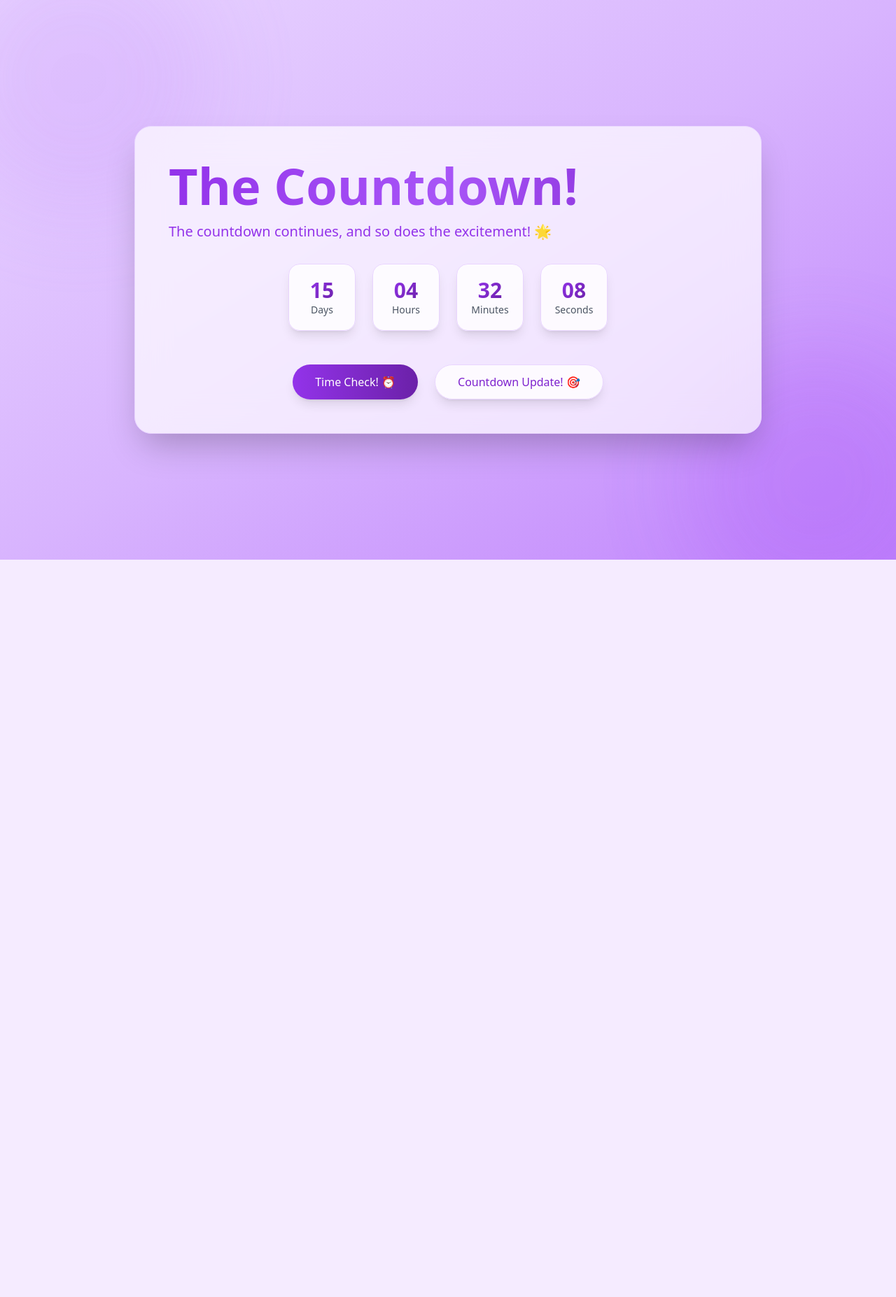
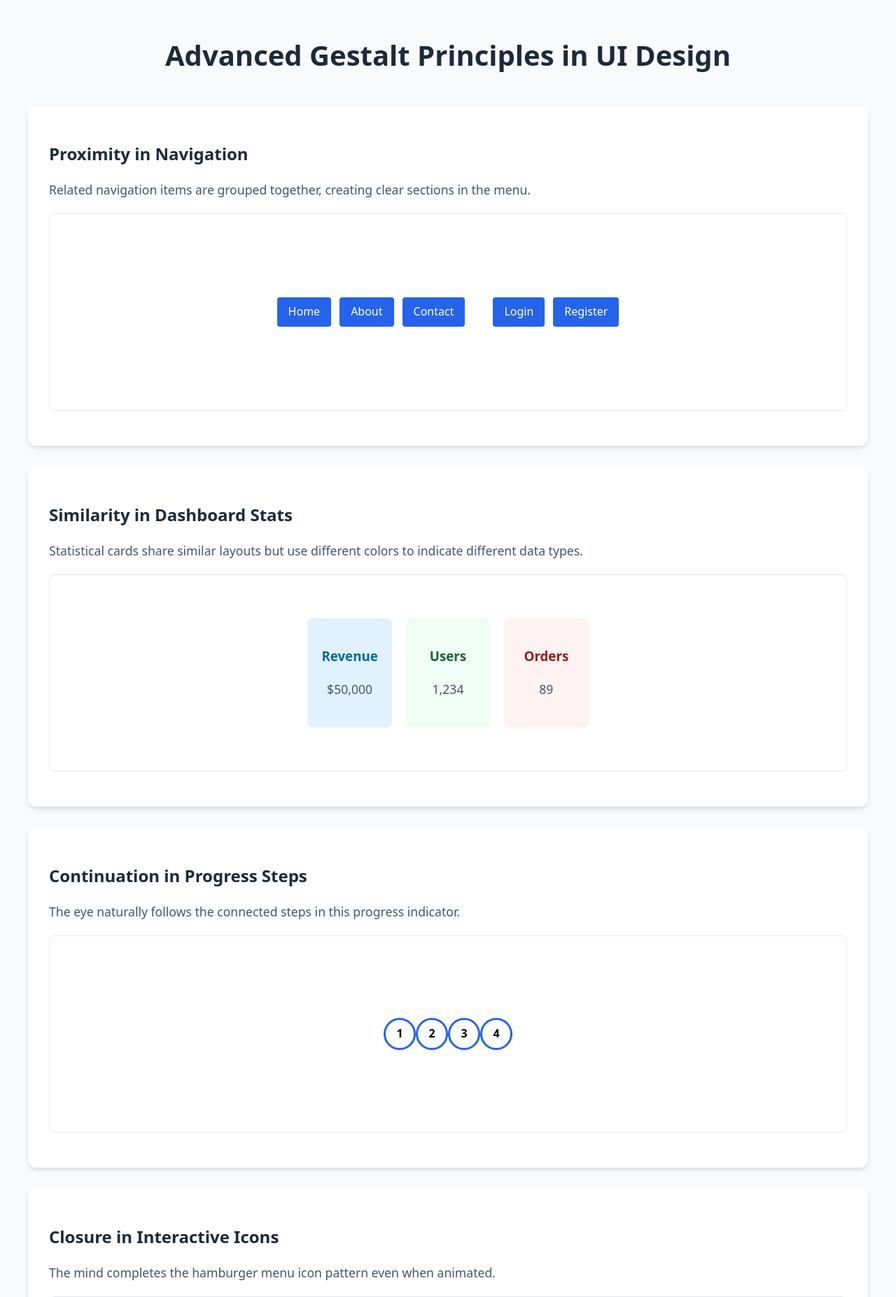
Before and after one commit to Levi-LMN/Probable-enigma, a Flask app: template templates/test.html in a window 1280 px wide. Shown: the top 1854 px of the page at 70% size. Before the commit the page ends 800 px from the top, so only its background shows below. Run offline with Flask 3, Linux system fonts and the light colour scheme; the template is opened without the code that fills it, so the values that code supplies are empty; some libraries are stand-ins or nearby versions.

Commit message:
reference

```diff
--- a/templates/home.html
+++ b/templates/home.html
@@ -21,7 +21,7 @@
 
     <!-- About Text with Subtle Scroll Animation -->
     <p class="mt-6 max-w-3xl text-center text-gray-400 text-lg leading-relaxed relative z-10 opacity-0 animate-fade-in">
-        I build immersive and scalable web applications, blending creativity with technology. Let’s create something extraordinary!
+        I design and develop websites, build mobile apps, and automate repetitive or manual tasks to streamline your workflow. Let’s create something extraordinary!
     </p>
 
     <!-- Action Buttons with Neon Glow -->
--- a/templates/test.html
+++ b/templates/test.html
@@ -1,155 +1,311 @@
 <!DOCTYPE html>
-<html lang="en">
+<html>
 <head>
-    <meta charset="UTF-8">
-    <meta name="viewport" content="width=device-width, initial-scale=1.0">
-    <title>Countdown to Amazing</title>
-    <link rel="icon" href="https://m.media-amazon.com/images/I/51r-lgDllrL.jpg">
-    <script src="https://cdnjs.cloudflare.com/ajax/libs/moment.js/2.29.1/moment.min.js"></script>
-    <script src="https://cdn.tailwindcss.com"></script>
-    <link href="https://cdnjs.cloudflare.com/ajax/libs/animate.css/4.1.1/animate.min.css" rel="stylesheet">
+    <title>Advanced Gestalt Principles in UI Design</title>
+    <style>
+        :root {
+            --primary: #2563eb;
+            --secondary: #dc2626;
+            --neutral: #1e293b;
+            --bg: #f8fafc;
+        }
+
+        body {
+            font-family: system-ui, -apple-system, sans-serif;
+            line-height: 1.6;
+            max-width: 1200px;
+            margin: 0 auto;
+            padding: 20px;
+            background: var(--bg);
+        }
+
+        .principle-card {
+            background: white;
+            border-radius: 12px;
+            padding: 30px;
+            margin: 30px 0;
+            box-shadow: 0 4px 6px rgba(0,0,0,0.1);
+            transition: transform 0.3s ease;
+        }
+
+        .principle-card:hover {
+            transform: translateY(-5px);
+        }
+
+        .demo-container {
+            background: white;
+            padding: 40px;
+            margin: 20px 0;
+            border-radius: 8px;
+            border: 1px solid #e2e8f0;
+            min-height: 200px;
+            display: flex;
+            justify-content: center;
+            align-items: center;
+        }
+
+        /* Proximity Example - Navigation Menu */
+        .nav-menu {
+            display: flex;
+            gap: 40px;
+            justify-content: center;
+        }
+
+        .nav-group {
+            display: flex;
+            gap: 12px;
+        }
+
+        .nav-item {
+            padding: 8px 16px;
+            background: var(--primary);
+            color: white;
+            border-radius: 4px;
+            cursor: pointer;
+            transition: transform 0.2s;
+        }
+
+        .nav-item:hover {
+            transform: scale(1.1);
+        }
+
+        /* Similarity Example - Dashboard Cards */
+        .dashboard {
+            display: grid;
+            grid-template-columns: repeat(3, 1fr);
+            gap: 20px;
+        }
+
+        .stat-card {
+            padding: 20px;
+            border-radius: 8px;
+            text-align: center;
+            cursor: pointer;
+            transition: transform 0.2s;
+        }
+
+        .revenue {
+            background: #e0f2fe;
+            color: #0369a1;
+        }
+
+        .users {
+            background: #f0fdf4;
+            color: #166534;
+        }
+
+        .orders {
+            background: #fef2f2;
+            color: #991b1b;
+        }
+
+        .stat-card:hover {
+            transform: scale(1.05);
+        }
+
+        /* Continuation Example - Progress Steps */
+        .progress-steps {
+            display: flex;
+            align-items: center;
+            justify-content: space-between;
+            max-width: 600px;
+            margin: 0 auto;
+            position: relative;
+        }
+
+        .progress-line {
+            position: absolute;
+            height: 3px;
+            background: var(--primary);
+            top: 50%;
+            left: 0;
+            right: 0;
+            z-index: 1;
+        }
+
+        .step {
+            width: 40px;
+            height: 40px;
+            border-radius: 50%;
+            background: white;
+            border: 3px solid var(--primary);
+            z-index: 2;
+            display: flex;
+            align-items: center;
+            justify-content: center;
+            font-weight: bold;
+            transition: transform 0.3s;
+        }
+
+        .step:hover {
+            transform: scale(1.2);
+        }
+
+        /* Closure Example - Icon Set */
+        .icon-set {
+            display: flex;
+            gap: 30px;
+            justify-content: center;
+        }
+
+        .icon {
+            width: 60px;
+            height: 60px;
+            position: relative;
+            cursor: pointer;
+        }
+
+        .icon-line {
+            position: absolute;
+            background: var(--neutral);
+            transition: transform 0.3s;
+        }
+
+        .menu-icon .icon-line {
+            width: 100%;
+            height: 3px;
+            left: 0;
+        }
+
+        .menu-icon .line1 { top: 15px; }
+        .menu-icon .line2 { top: 28px; }
+        .menu-icon .line3 { top: 41px; }
+
+        .menu-icon:hover .line1 { transform: rotate(45deg) translate(8px, 8px); }
+        .menu-icon:hover .line2 { opacity: 0; }
+        .menu-icon:hover .line3 { transform: rotate(-45deg) translate(8px, -8px); }
+
+        /* Figure/Ground Example - Cards */
+        .card-stack {
+            position: relative;
+            width: 300px;
+            height: 200px;
+            margin: 0 auto;
+        }
+
+        .stack-card {
+            position: absolute;
+            width: 100%;
+            height: 100%;
+            background: white;
+            border-radius: 12px;
+            box-shadow: 0 4px 6px rgba(0,0,0,0.1);
+            transition: transform 0.3s ease;
+            display: flex;
+            align-items: center;
+            justify-content: center;
+            font-size: 24px;
+            color: var(--neutral);
+        }
+
+        .card-1 { transform: rotate(-5deg); background: #bfdbfe; }
+        .card-2 { transform: rotate(0deg); background: #93c5fd; }
+        .card-3 { transform: rotate(5deg); background: #60a5fa; }
+
+        .card-stack:hover .card-1 { transform: rotate(-15deg) translateX(-20px); }
+        .card-stack:hover .card-3 { transform: rotate(15deg) translateX(20px); }
+
+        h1 {
+            color: var(--neutral);
+            text-align: center;
+            font-size: 2.5rem;
+            margin-bottom: 40px;
+        }
+
+        h2 {
+            color: var(--neutral);
+            margin-bottom: 15px;
+            font-size: 1.5rem;
+        }
+
+        p {
+            color: #475569;
+            margin-bottom: 20px;
+            font-size: 1.1rem;
+        }
+    </style>
 </head>
-<body class="min-h-screen bg-gradient-to-br from-purple-200 via-purple-300 to-purple-400 flex items-center justify-center p-4 relative overflow-hidden">
-    <!-- Background animations remain the same -->
-    <div class="absolute inset-0 overflow-hidden">
-        <div class="absolute w-96 h-96 bg-purple-400/30 rounded-full blur-3xl -top-20 -left-20 animate-pulse"></div>
-        <div class="absolute w-96 h-96 bg-purple-500/30 rounded-full blur-3xl -bottom-20 -right-20 animate-pulse" style="animation-delay: 1s;"></div>
-    </div>
+<body>
+    <h1>Advanced Gestalt Principles in UI Design</h1>
 
-    <!-- Modal 1 -->
-    <div id="notifyModal" class="hidden fixed inset-0 bg-black/50 backdrop-blur-sm flex items-center justify-center z-50">
-        <div class="bg-white rounded-3xl p-8 max-w-md mx-4 animate__animated animate__bounceIn">
-            <h3 class="text-2xl font-bold text-purple-600 mb-4">Time Check! ⏰</h3>
-            <p class="text-gray-700 mb-6" id="modalMessage"></p>
-            <div class="flex justify-end gap-4">
-                <button onclick="closeModal('notifyModal')" class="px-6 py-2 bg-purple-600 text-white rounded-xl hover:bg-purple-700">Back to counting! ⏳</button>
-            </div>
+    <div class="principle-card">
+        <h2>Proximity in Navigation</h2>
+        <p>Related navigation items are grouped together, creating clear sections in the menu.</p>
+        <div class="demo-container">
+            <nav class="nav-menu">
+                <div class="nav-group">
+                    <div class="nav-item">Home</div>
+                    <div class="nav-item">About</div>
+                    <div class="nav-item">Contact</div>
+                </div>
+                <div class="nav-group">
+                    <div class="nav-item">Login</div>
+                    <div class="nav-item">Register</div>
+                </div>
+            </nav>
         </div>
     </div>
 
-    <!-- Modal 2 -->
-    <div id="learnModal" class="hidden fixed inset-0 bg-black/50 backdrop-blur-sm flex items-center justify-center z-50">
-        <div class="bg-white rounded-3xl p-8 max-w-md mx-4 animate__animated animate__bounceIn">
-            <h3 class="text-2xl font-bold text-purple-600 mb-4">Countdown Update! 🎯</h3>
-            <p class="text-gray-700 mb-6" id="spoilerMessage"></p>
-            <div class="flex justify-end">
-                <button onclick="closeModal('learnModal')" class="px-6 py-2 bg-purple-600 text-white rounded-xl hover:bg-purple-700">Can't wait! 💜</button>
-            </div>
-        </div>
-    </div>
-
-    <div class="max-w-4xl w-full relative">
-        <div class="bg-white/70 backdrop-blur-xl rounded-3xl shadow-2xl p-12 border border-purple-200">
-            <div class="animate-fadeIn">
-                <h1 class="text-5xl md:text-7xl font-bold bg-gradient-to-r from-purple-600 via-purple-500 to-purple-700 bg-clip-text text-transparent mb-4 animate__animated animate__fadeInDown">
-                    The Countdown!
-                </h1>
-
-                <p id="dailyMessage" class="text-xl text-purple-600 mb-8 font-medium"></p>
-
-                <!-- Countdown boxes remain the same -->
-                <div class="flex flex-wrap justify-center gap-6 mb-12">
-                    <div class="w-24 h-24 bg-white/80 rounded-2xl shadow-lg flex flex-col items-center justify-center transform hover:scale-105 transition-transform duration-300 border border-purple-200">
-                        <span id="days" class="text-3xl font-bold bg-gradient-to-br from-purple-600 to-purple-800 bg-clip-text text-transparent">00</span>
-                        <span class="text-sm text-gray-600 font-medium">Days</span>
-                    </div>
-                    <div class="w-24 h-24 bg-white/80 rounded-2xl shadow-lg flex flex-col items-center justify-center transform hover:scale-105 transition-transform duration-300 border border-purple-200">
-                        <span id="hours" class="text-3xl font-bold bg-gradient-to-br from-purple-600 to-purple-800 bg-clip-text text-transparent">00</span>
-                        <span class="text-sm text-gray-600 font-medium">Hours</span>
-                    </div>
-                    <div class="w-24 h-24 bg-white/80 rounded-2xl shadow-lg flex flex-col items-center justify-center transform hover:scale-105 transition-transform duration-300 border border-purple-200">
-                        <span id="minutes" class="text-3xl font-bold bg-gradient-to-br from-purple-600 to-purple-800 bg-clip-text text-transparent">00</span>
-                        <span class="text-sm text-gray-600 font-medium">Minutes</span>
-                    </div>
-                    <div class="w-24 h-24 bg-white/80 rounded-2xl shadow-lg flex flex-col items-center justify-center transform hover:scale-105 transition-transform duration-300 border border-purple-200">
-                        <span id="seconds" class="text-3xl font-bold bg-gradient-to-br from-purple-600 to-purple-800 bg-clip-text text-transparent">00</span>
-                        <span class="text-sm text-gray-600 font-medium">Seconds</span>
-                    </div>
+    <div class="principle-card">
+        <h2>Similarity in Dashboard Stats</h2>
+        <p>Statistical cards share similar layouts but use different colors to indicate different data types.</p>
+        <div class="demo-container">
+            <div class="dashboard">
+                <div class="stat-card revenue">
+                    <h3>Revenue</h3>
+                    <p>$50,000</p>
                 </div>
-
-                <div class="flex justify-center gap-6">
-                    <button onclick="openModal('notifyModal')" class="px-8 py-3 bg-gradient-to-r from-purple-600 to-purple-800 text-white rounded-full font-medium shadow-lg hover:shadow-xl transform hover:-translate-y-1 transition-all duration-300">
-                        Time Check! ⏰
-                    </button>
-                    <button onclick="openModal('learnModal')" class="px-8 py-3 bg-white/80 text-purple-700 rounded-full font-medium shadow-lg hover:shadow-xl transform hover:-translate-y-1 transition-all duration-300 border border-purple-200">
-                        Countdown Update! 🎯
-                    </button>
+                <div class="stat-card users">
+                    <h3>Users</h3>
+                    <p>1,234</p>
+                </div>
+                <div class="stat-card orders">
+                    <h3>Orders</h3>
+                    <p>89</p>
                 </div>
             </div>
         </div>
     </div>
 
-    <script>
-        const countDownDate = new Date("Feb 26, 2025 00:00:00").getTime();
+    <div class="principle-card">
+        <h2>Continuation in Progress Steps</h2>
+        <p>The eye naturally follows the connected steps in this progress indicator.</p>
+        <div class="demo-container">
+            <div class="progress-steps">
+                <div class="progress-line"></div>
+                <div class="step">1</div>
+                <div class="step">2</div>
+                <div class="step">3</div>
+                <div class="step">4</div>
+            </div>
+        </div>
+    </div>
 
-        const dailyMessages = [
-            "Every tick brings us closer to something amazing! ✨",
-            "Time flies when you're counting down to greatness! 🚀",
-            "Another day closer to the big reveal! 🎉",
-            "Tick tock, making every second count! ⏱️",
-            "The countdown continues, and so does the excitement! 🌟",
-            "Each moment is precious in this purple countdown! 💜",
-            "Keep watching, something wonderful is coming! 🎯"
-        ];
+    <div class="principle-card">
+        <h2>Closure in Interactive Icons</h2>
+        <p>The mind completes the hamburger menu icon pattern even when animated.</p>
+        <div class="demo-container">
+            <div class="icon-set">
+                <div class="icon menu-icon">
+                    <div class="icon-line line1"></div>
+                    <div class="icon-line line2"></div>
+                    <div class="icon-line line3"></div>
+                </div>
+            </div>
+        </div>
+    </div>
 
-        const modalMessages = [
-            `Only ${Math.floor((countDownDate - new Date().getTime()) / (1000 * 60 * 60 * 24))} days to go! Time is flying faster than a sugar-rushed unicorn! 🦄`,
-            "Breaking news: This countdown is almost as exciting as you are! 📢",
-            "Tick tock, the clock says you're awesome o'clock! ⏰",
-            "Warning: Excessive countdown excitement detected! 🚨",
-            "Time check: Still counting, still amazing! ⌛",
-            "Countdown status: As purple and perfect as ever! 💜",
-            "Time flies when you're being fabulous! ✨"
-        ];
+    <div class="principle-card">
+        <h2>Figure/Ground in Card Stack</h2>
+        <p>Interactive cards create depth through layering and motion.</p>
+        <div class="demo-container">
+            <div class="card-stack">
+                <div class="stack-card card-1">1</div>
+                <div class="stack-card card-2">2</div>
+                <div class="stack-card card-3">3</div>
+            </div>
+        </div>
+    </div>
 
-        const spoilerMessages = [
-            "Each second brings us closer to the most purple-tastic day ever! 💜",
-            "The countdown says: Keep being amazing! ⏳",
-            "Fun fact: This countdown loves purple almost as much as you do! 🎨",
-            "Psst... the countdown thinks you're doing great! 🌟",
-            "Secret time: Every second counts, just like you! ⏰",
-            "Confidential: This is the most stylish countdown ever! 👑",
-            "The countdown whispers: You're worth the wait! 💫"
-        ];
-
-        function getDailyIndex() {
-            const today = new Date();
-            return (today.getDate() + today.getMonth()) % dailyMessages.length;
-        }
-
-        function updateMessages() {
-            const index = getDailyIndex();
-            document.getElementById('dailyMessage').textContent = dailyMessages[index];
-            document.getElementById('modalMessage').textContent = modalMessages[index];
-            document.getElementById('spoilerMessage').textContent = spoilerMessages[index];
-        }
-
-        const updateCountdown = () => {
-            const now = new Date().getTime();
-            const distance = countDownDate - now;
-
-            const days = Math.floor(distance / (1000 * 60 * 60 * 24));
-            const hours = Math.floor((distance % (1000 * 60 * 60 * 24)) / (1000 * 60 * 60));
-            const minutes = Math.floor((distance % (1000 * 60 * 60)) / (1000 * 60));
-            const seconds = Math.floor((distance % (1000 * 60)) / 1000);
-
-            document.getElementById("days").textContent = days.toString().padStart(2, '0');
-            document.getElementById("hours").textContent = hours.toString().padStart(2, '0');
-            document.getElementById("minutes").textContent = minutes.toString().padStart(2, '0');
-            document.getElementById("seconds").textContent = seconds.toString().padStart(2, '0');
-        };
-
-        function openModal(modalId) {
-            document.getElementById(modalId).classList.remove('hidden');
-        }
-
-        function closeModal(modalId) {
-            document.getElementById(modalId).classList.add('hidden');
-        }
-
-        setInterval(updateCountdown, 1000);
-        updateCountdown();
-        updateMessages();
-    </script>
 </body>
 </html>
```
Also changed, not shown: templates/base.html (+5 -5 lines).
